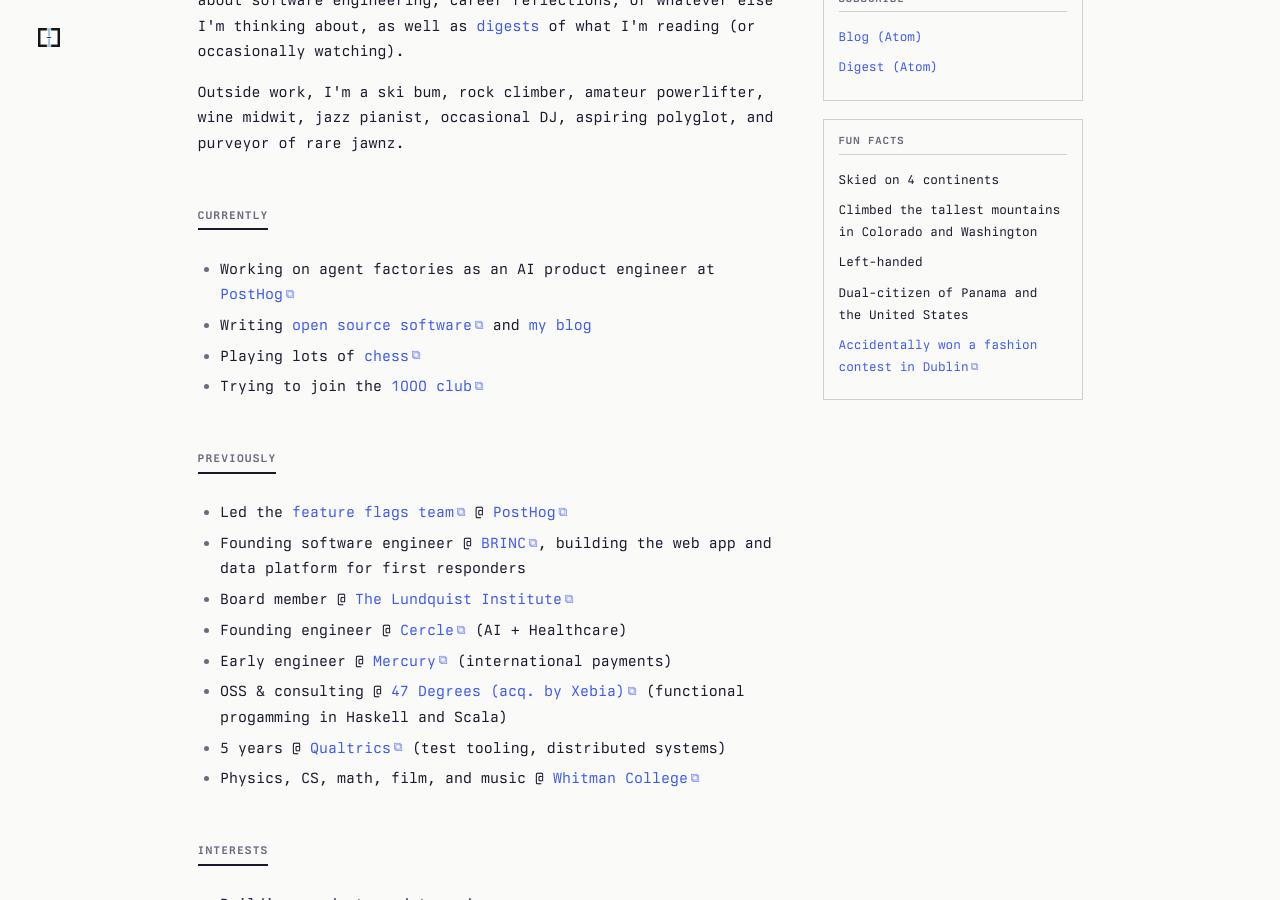
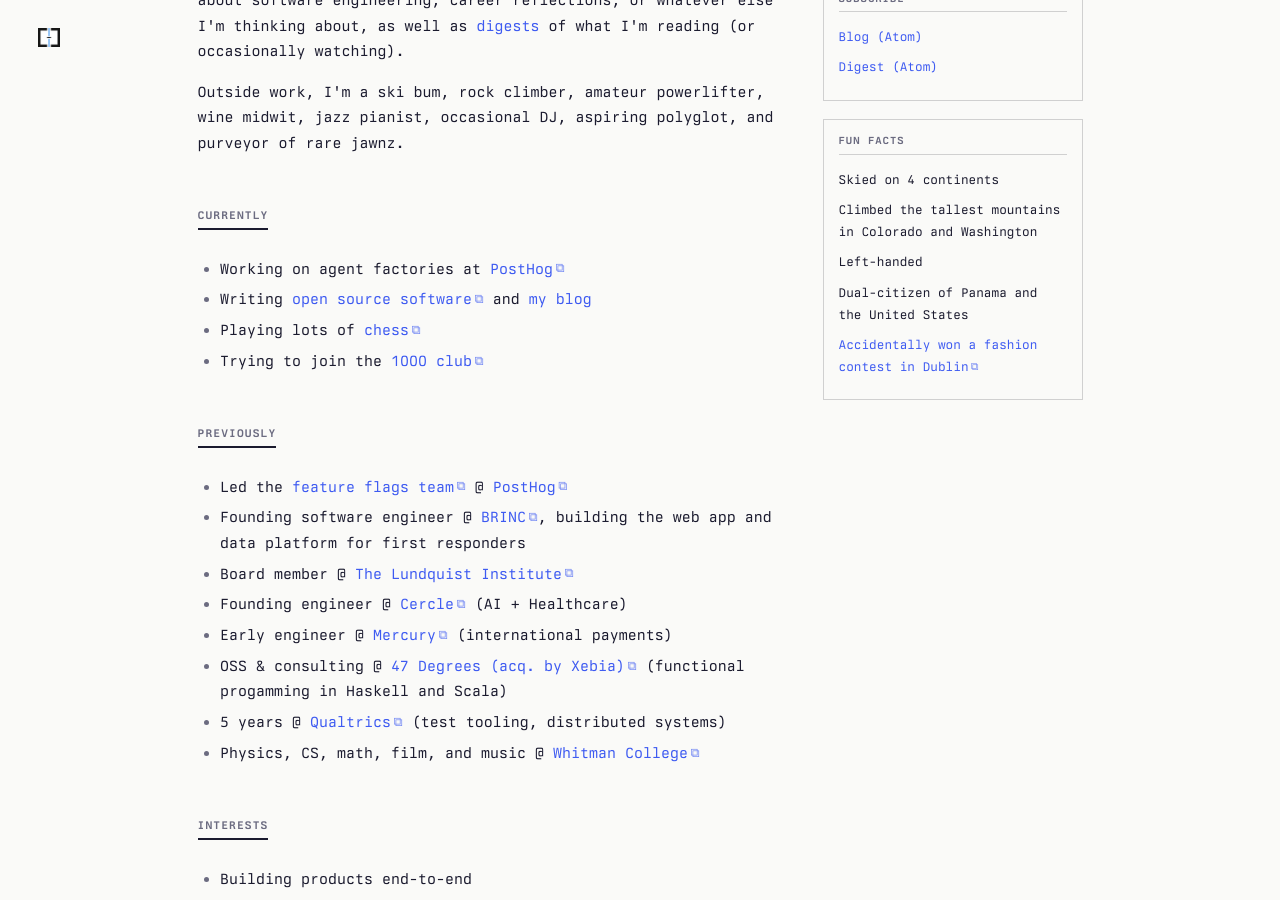
Before and after one commit to dmarticus/dmarticus.github.io, a Jekyll site: the page built from index.html, in a window 1280 px wide and 900 px high, scrolled down 348 px. Built offline with Jekyll 4.4.1, drawn with Linux system fonts in a browser that asks for light colours.

Commit message:
Tweak bio wording for agent factories

```diff
--- a/_includes/author-bio.html
+++ b/_includes/author-bio.html
@@ -2,7 +2,7 @@
   <h4 class="author-bio-heading">About the Author</h4>
   <p>
     I'm Dylan Martin — a software engineer, writer, and tech lead. I'm an AI product engineer
-    at <a href="https://www.posthog.com/" target="_blank" rel="noreferrer">PostHog</a>, where I work on agent factories.
+    at <a href="https://www.posthog.com/" target="_blank" rel="noreferrer">PostHog</a>, where I work on agent factories (we're still figuring out what exactly that means).
   </p>
   <p>
     You can find me on <a href="https://github.com/dmarticus/" target="_blank" rel="noreferrer">GitHub</a>,
--- a/index.html
+++ b/index.html
@@ -28,7 +28,7 @@
         <h3 class="section-header">Currently</h3>
         <ul>
             <li>
-                Working on agent factories as an AI product engineer at
+                Working on agent factories at
                 <a
                     href="https://www.posthog.com/"
                     rel="noreferrer"
```
